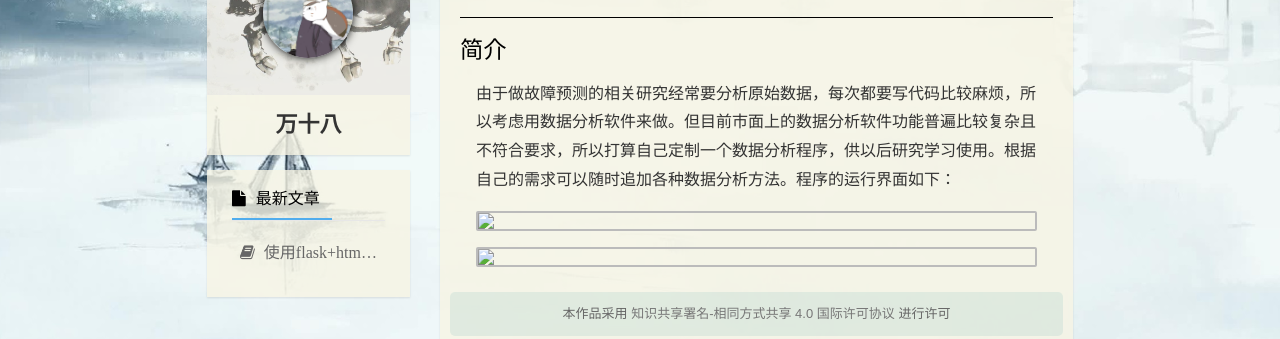
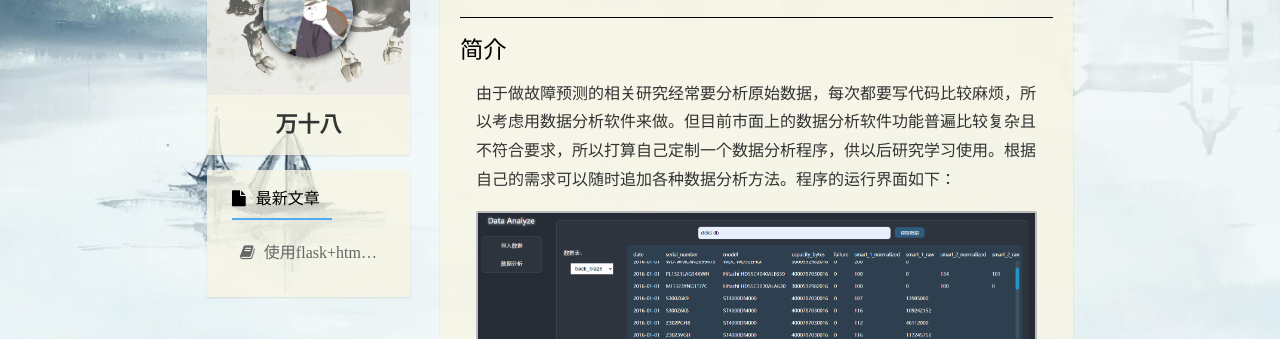
Before and after one commit to Ruabit18/RuaBit18.github.io, a plain HTML site: page 2021/07/05/使用flask-html实现的个人用数据分析程序/index.html in a window 1280 px wide. Shown: the part 395-734 px from the top of the page. Drawn offline with nearby package versions, Linux system fonts and the light colour scheme; a script that the page names is missing; files whose address does not match are found by name.

Commit message:
Site updated: 2021-07-05 16:31:38

```diff
--- a/2021/07/05/使用flask-html实现的个人用数据分析程序/index.html
+++ b/2021/07/05/使用flask-html实现的个人用数据分析程序/index.html
@@ -24,7 +24,7 @@
 <meta property="og:locale" content="ch_ZN">
 <meta property="og:image" content="https://ruabit18.github.io/null">
 <meta property="article:published_time" content="2021-07-05T07:09:59.000Z">
-<meta property="article:modified_time" content="2021-07-05T08:19:22.532Z">
+<meta property="article:modified_time" content="2021-07-05T08:25:54.429Z">
 <meta property="article:author" content="Ruabit18">
 <meta name="twitter:card" content="summary">
 <meta name="twitter:image" content="https://ruabit18.github.io/null">
@@ -179,13 +179,13 @@
             </header>
             <div class="kratos-post-content">
                 <div id="expire-alert" class="alert alert-warning hidden" role="alert">
-                    本文最后编辑于 <time datetime="1625473162532"></time> 前，其中的内容可能需要更新。
+                    本文最后编辑于 <time datetime="1625473554429"></time> 前，其中的内容可能需要更新。
                 </div>
 
                 <hr />
                 <h2 id="简介"><a href="#简介" class="headerlink" title="简介"></a>简介</h2><p>由于做故障预测的相关研究经常要分析原始数据，每次都要写代码比较麻烦，所以考虑用数据分析软件来做。但目前市面上的数据分析软件功能普遍比较复杂且不符合要求，所以打算自己定制一个数据分析程序，供以后研究学习使用。根据自己的需求可以随时追加各种数据分析方法。程序的运行界面如下：</p>
-<p><img src="E:\Images\DataAnalyze\page1.png"></p>
-<p><img src="E:\Images\DataAnalyze\page2.png"></p>
+<p><img src="E:\Images\DataAnalyze\page1.png" alt="导入数据库"></p>
+<p><img src="E:\Images\DataAnalyze\page2.png" alt="数据分析"></p>
 
             </div>
 
```
Also changed, not shown: article_pics/DataAnalyze/page1.png (added), article_pics/DataAnalyze/page2.png (added).
